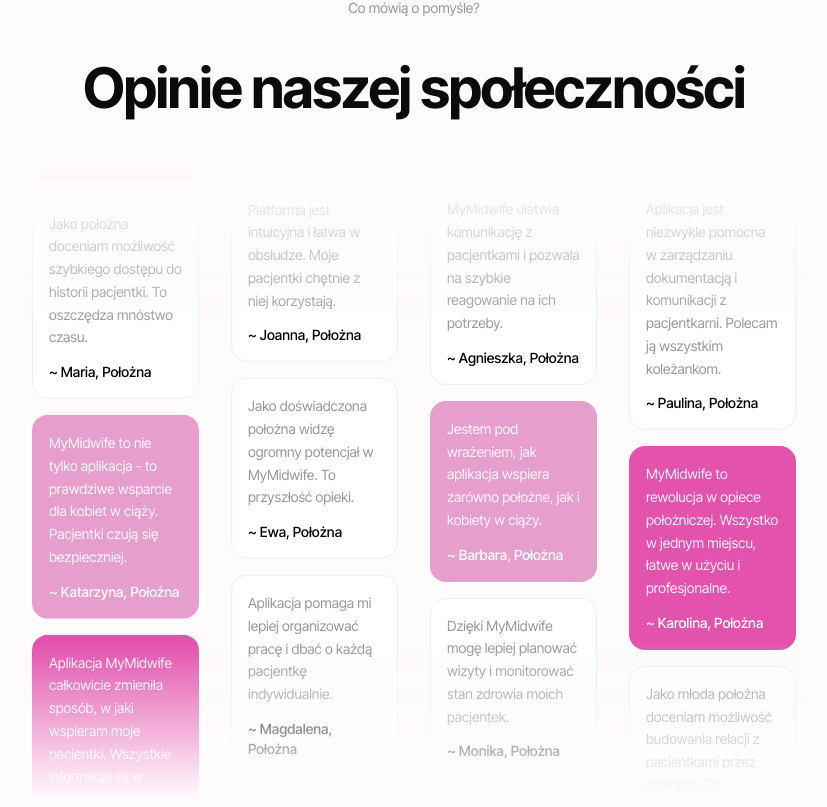
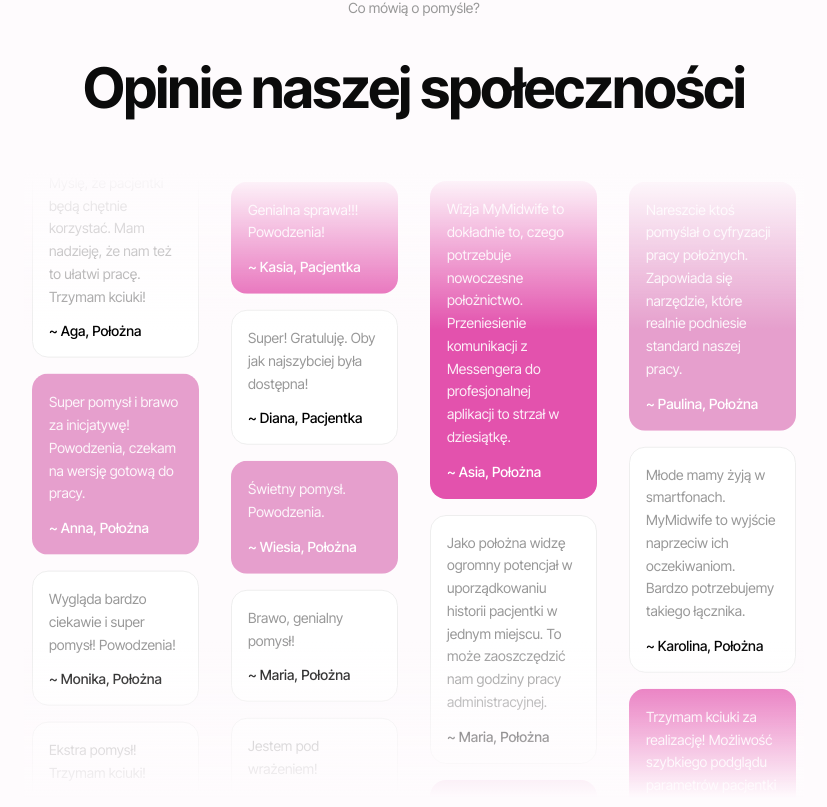
Before and after one commit to GhostekTheGuy/my-midwife-landing, a Next.js app: page / in a window 1280 px wide. Shown: the part 5153-5960 px from the top of the page, without its empty margins (226-1053 px from the left). Built offline with nearby package versions, Linux system fonts and the light colour scheme.

Commit message:
chore: reviews

```diff
--- a/components/testimonials-section.tsx
+++ b/components/testimonials-section.tsx
@@ -8,71 +8,111 @@ import { useJoinModalStore } from "@/stores/join-modal-store";
 
 const testimonials = [
   {
-    quote: "Aplikacja MyMidwife całkowicie zmieniła sposób, w jaki wspieram moje pacjentki. Wszystkie informacje są w jednym miejscu.",
-    author: "~ Anna, Położna",
+    quote: "Pełny szacunek za pomysł, realizację i wizję! To ukłon w stronę naszych pacjentek, które jako osoby młode szukają położnych na grupach dla mam. Aplikacja będzie super!!",
+    author: "~ Ania, Położna",
     className: "bg-[#e352ad] text-white border-transparent"
   },
   {
-    quote: "Jako położna doceniam możliwość szybkiego dostępu do historii pacjentki. To oszczędza mnóstwo czasu.",
+    quote: "Super ta aplikacja. Myślę, że pacjentki będą chętnie korzystać. Mam nadzieję, że nam też to ułatwi pracę. Trzymam kciuki!",
+    author: "~ Aga, Położna",
+    className: "bg-white"
+  },
+  {
+    quote: "Super pomysł i brawo za inicjatywę! Powodzenia, czekam na wersję gotową do pracy.",
+    author: "~ Anna, Położna",
+    className: "bg-[#e69fcd] text-white border-transparent"
+  },
+  {
+    quote: "Wygląda bardzo ciekawie i super pomysł! Powodzenia!",
+    author: "~ Monika, Położna",
+    className: "bg-white"
+  },
+  {
+    quote: "Ekstra pomysł! Trzymam kciuki!",
+    author: "~ Ada, Pacjentka",
+    className: "bg-white"
+  },
+  {
+    quote: "Genialna sprawa!!! Powodzenia!",
+    author: "~ Kasia, Pacjentka",
+    className: "bg-[#e352ad] text-white border-transparent"
+  },
+  {
+    quote: "Super! Gratuluję. Oby jak najszybciej była dostępna!",
+    author: "~ Diana, Pacjentka",
+    className: "bg-white"
+  },
+  {
+    quote: "Świetny pomysł. Powodzenia.",
+    author: "~ Wiesia, Położna",
+    className: "bg-[#e69fcd] text-white border-transparent"
+  },
+  {
+    quote: "Brawo, genialny pomysł!",
     author: "~ Maria, Położna",
     className: "bg-white"
   },
   {
-    quote: "MyMidwife to nie tylko aplikacja - to prawdziwe wsparcie dla kobiet w ciąży. Pacjentki czują się bezpieczniej.",
-    author: "~ Katarzyna, Położna",
+    quote: "Jestem pod wrażeniem!",
+    author: "~ Gosia, Położna",
+    className: "bg-white"
+  },
+  {
+    quote: "Wizja MyMidwife to dokładnie to, czego potrzebuje nowoczesne położnictwo. Przeniesienie komunikacji z Messengera do profesjonalnej aplikacji to strzał w dziesiątkę.",
+    author: "~ Asia, Położna",
+    className: "bg-[#e352ad] text-white border-transparent"
+  },
+  {
+    quote: "Jako położna widzę ogromny potencjał w uporządkowaniu historii pacjentki w jednym miejscu. To może zaoszczędzić nam godziny pracy administracyjnej.",
+    author: "~ Maria, Położna",
+    className: "bg-white"
+  },
+  {
+    quote: "Czekam na taką platformę! Szukanie sprawdzonej położnej w internecie to dziś loteria. Taka aplikacja da nam, mamom, ogromne poczucie bezpieczeństwa.",
+    author: "~ Magda, Pacjentka",
     className: "bg-[#e69fcd] text-white border-transparent"
   },
   {
-    quote: "Platforma jest intuicyjna i łatwa w obsłudze. Moje pacjentki chętnie z niej korzystają.",
-    author: "~ Joanna, Położna",
-    className: "bg-white"
-  },
-  {
-    quote: "Jako doświadczona położna widzę ogromny potencjał w MyMidwife. To przyszłość opieki.",
+    quote: "Pomysł na ułatwienie kontaktu z pacjentką w ciąży jest genialny. To nie tylko wygoda, to przede wszystkim lepsza opieka.",
     author: "~ Ewa, Położna",
     className: "bg-white"
   },
   {
-    quote: "Aplikacja pomaga mi lepiej organizować pracę i dbać o każdą pacjentkę indywidualnie.",
-    author: "~ Magdalena, Położna",
+    quote: "Jeśli ta aplikacja faktycznie pomoże mi lepiej organizować wizyty patronażowe, to wchodzę w to od razu po premierze.",
+    author: "~  Magda, Położna",
     className: "bg-white"
   },
   {
-    quote: "MyMidwife ułatwia komunikację z pacjentkami i pozwala na szybkie reagowanie na ich potrzeby.",
-    author: "~ Agnieszka, Położna",
+    quote: "Nareszcie ktoś pomyślał o cyfryzacji pracy położnych. Zapowiada się narzędzie, które realnie podniesie standard naszej pracy.",
+    author: "~ Paulina, Położna",
+    className: "bg-[#e69fcd] text-white border-transparent"
+  },
+  {
+    quote: "Młode mamy żyją w smartfonach. MyMidwife to wyjście naprzeciw ich oczekiwaniom. Bardzo potrzebujemy takiego łącznika.",
+    author: "~ Karolina, Położna",
     className: "bg-white"
   },
   {
-    quote: "Jestem pod wrażeniem, jak aplikacja wspiera zarówno położne, jak i kobiety w ciąży.",
-    author: "~ Barbara, Położna",
-    className: "bg-[#e69fcd] text-white border-transparent"
+    quote: "Trzymam kciuki za realizację! Możliwość szybkiego podglądu parametrów pacjentki przed wizytą brzmi jak marzenie każdego medyka.",
+    author: "~ Natalia, Położna",
+    className: "bg-[#e352ad] text-white border-transparent"
   },
   {
-    quote: "Dzięki MyMidwife mogę lepiej planować wizyty i monitorować stan zdrowia moich pacjentek.",
-    author: "~ Monika, Położna",
+    quote: "To wygląda na projekt, który w końcu uporządkuje chaos informacyjny, z jakim mierzą się kobiety w pierwszej ciąży.",
+    author: "~ Ola, Pacjentka",
     className: "bg-white"
   },
   {
-    quote: "Aplikacja jest niezwykle pomocna w zarządzaniu dokumentacją i komunikacji z pacjentkami. Polecam ją wszystkim koleżankom.",
-    author: "~ Paulina, Położna",
-    className: "bg-white"
-  },
-  {
-    quote: "MyMidwife to rewolucja w opiece położniczej. Wszystko w jednym miejscu, łatwe w użyciu i profesjonalne.",
-    author: "~ Karolina, Położna",
-    className: "bg-[#e352ad] text-white border-transparent"
-  },
-  {
-    quote: "Jako młoda położna doceniam możliwość budowania relacji z pacjentkami przez aplikację. To przyszłość opieki.",
-    author: "~ Natalia, Położna",
+    quote: "Gratuluję odwagi w cyfryzacji tak ważnego obszaru. To projekt z misją, którego bardzo brakowało na polskim rynku.",
+    author: "~ Basia, Położna",
     className: "bg-white"
   }
 ];
 
-const firstColumn = [testimonials[0], testimonials[1], testimonials[2]];
-const secondColumn = [testimonials[3], testimonials[4], testimonials[5]];
-const thirdColumn = [testimonials[6], testimonials[7], testimonials[8]];
-const fourthColumn = [testimonials[9], testimonials[10], testimonials[11]];
+const firstColumn = [testimonials[0], testimonials[1], testimonials[2], testimonials[3], testimonials[4]];
+const secondColumn = [testimonials[5], testimonials[6], testimonials[7], testimonials[8], testimonials[9]];
+const thirdColumn = [testimonials[10], testimonials[11], testimonials[12], testimonials[13], testimonials[14]];
+const fourthColumn = [testimonials[15], testimonials[16], testimonials[17], testimonials[18], testimonials[19]];
 
 export function TestimonialsSection() {
   const { openModal } = useJoinModalStore()
```
Also changed, not shown: components/ui/marquee.tsx (line endings or trailing spaces), lib/supabase.ts (line endings or trailing spaces), 1 other file (tests, documents, lock files or other folders).
